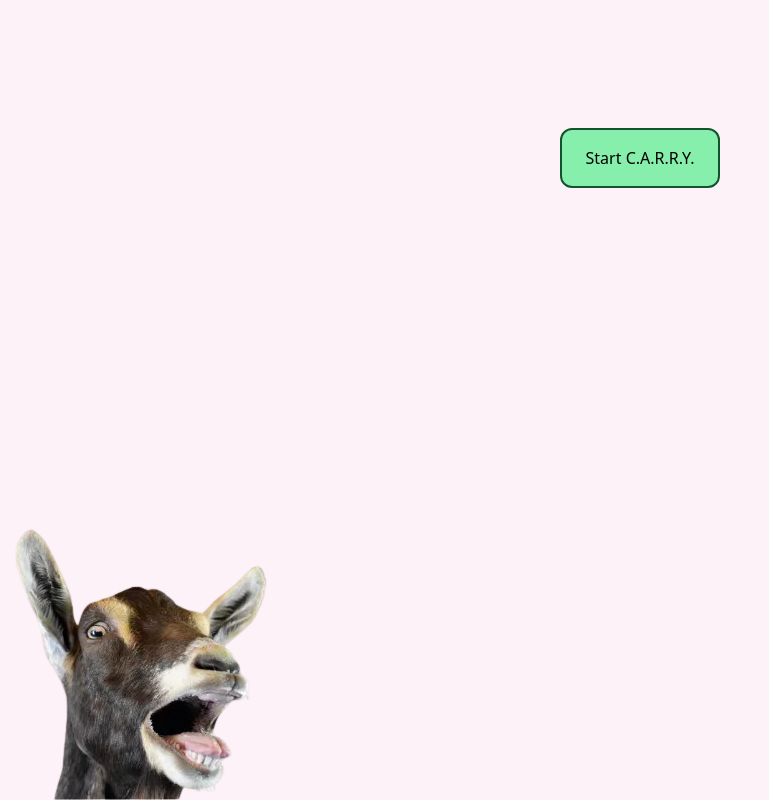
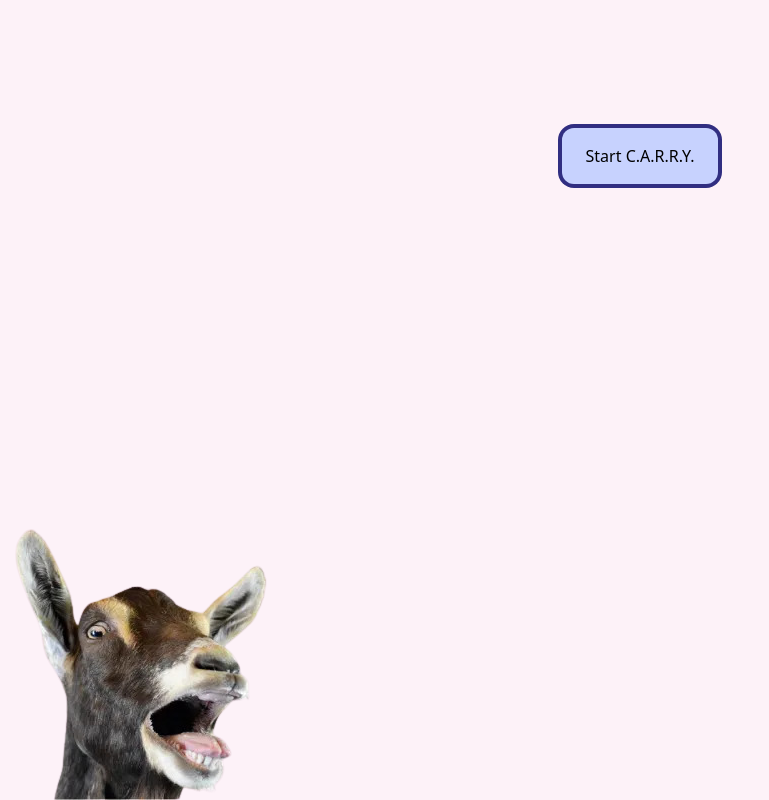
Before and after one commit to dweldon/carry, a Vue app: page / in a window 1280 px wide. Shown: the whole page, without its empty margins (0-769 px from the left). Built offline with nearby package versions, Linux system fonts and the light colour scheme.

Commit message:
Use indigo

```diff
--- a/src/App.vue
+++ b/src/App.vue
@@ -45,7 +45,7 @@ const image = 'goat.png';
     <div class="m-auto mt-32 max-w-md text-center">
       <button
         v-if="stage === 0"
-        class="border-green-900 border-2 bg-green-300 py-4 px-6 rounded-xl hover:bg-green-400 transition-colors"
+        class="ring-indigo-900 ring-4 bg-indigo-200 py-4 px-6 rounded-xl hover:bg-indigo-400 transition-colors"
         @click="stage = 1"
       >
         Start C.A.R.R.Y.
@@ -79,7 +79,7 @@ const image = 'goat.png';
               class="rounded-tl rounded-bl"
             />
             <button
-              class="bg-blue-400 w-12 hover:bg-blue-500 transition-colors border-y border-r border-blue-500 rounded-tr rounded-br"
+              class="bg-indigo-400 w-12 hover:bg-indigo-500 transition-colors border-y border-r border-indigo-500 rounded-tr rounded-br"
               @click="stage = 3"
             >
               OK
```
